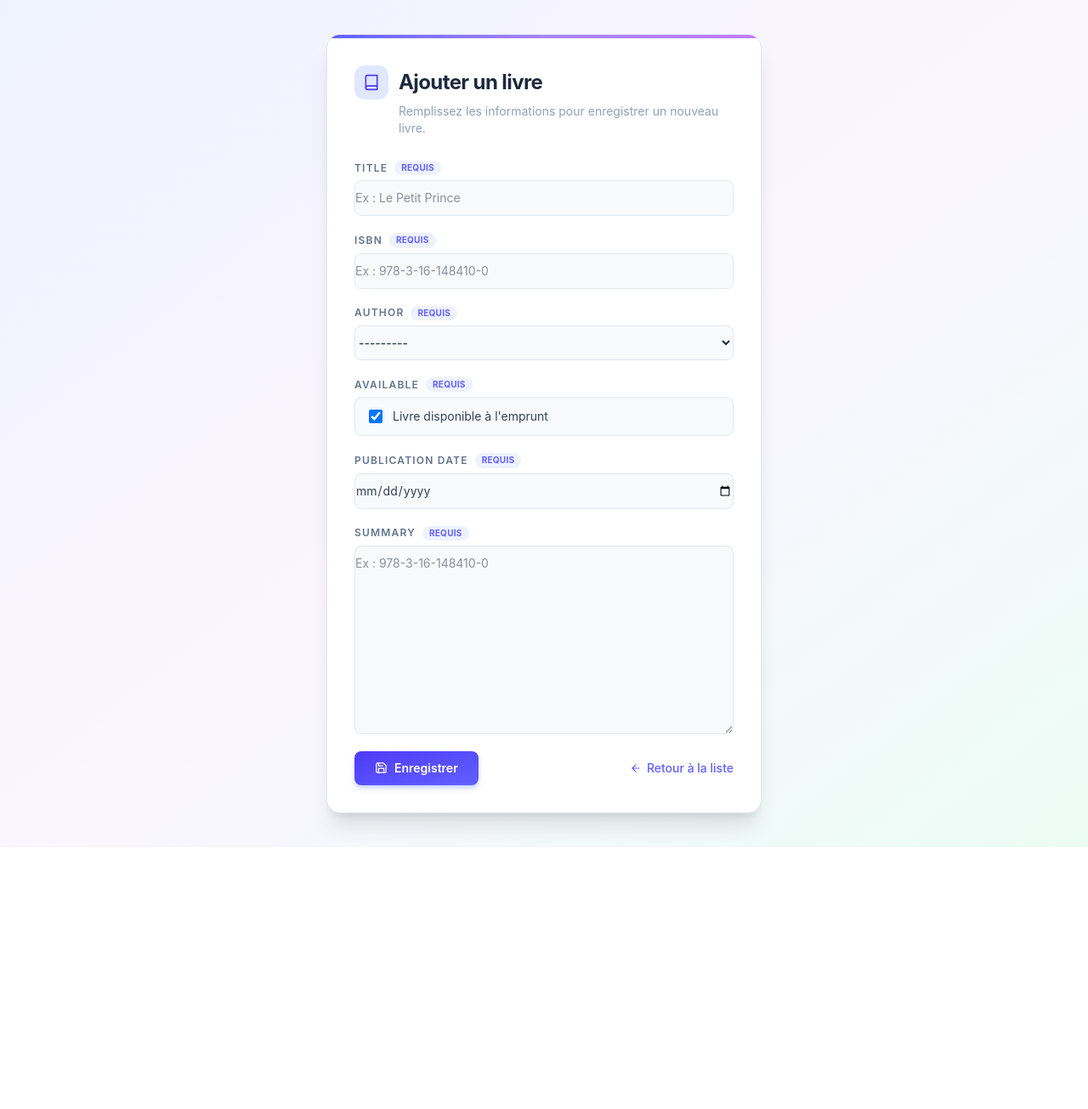
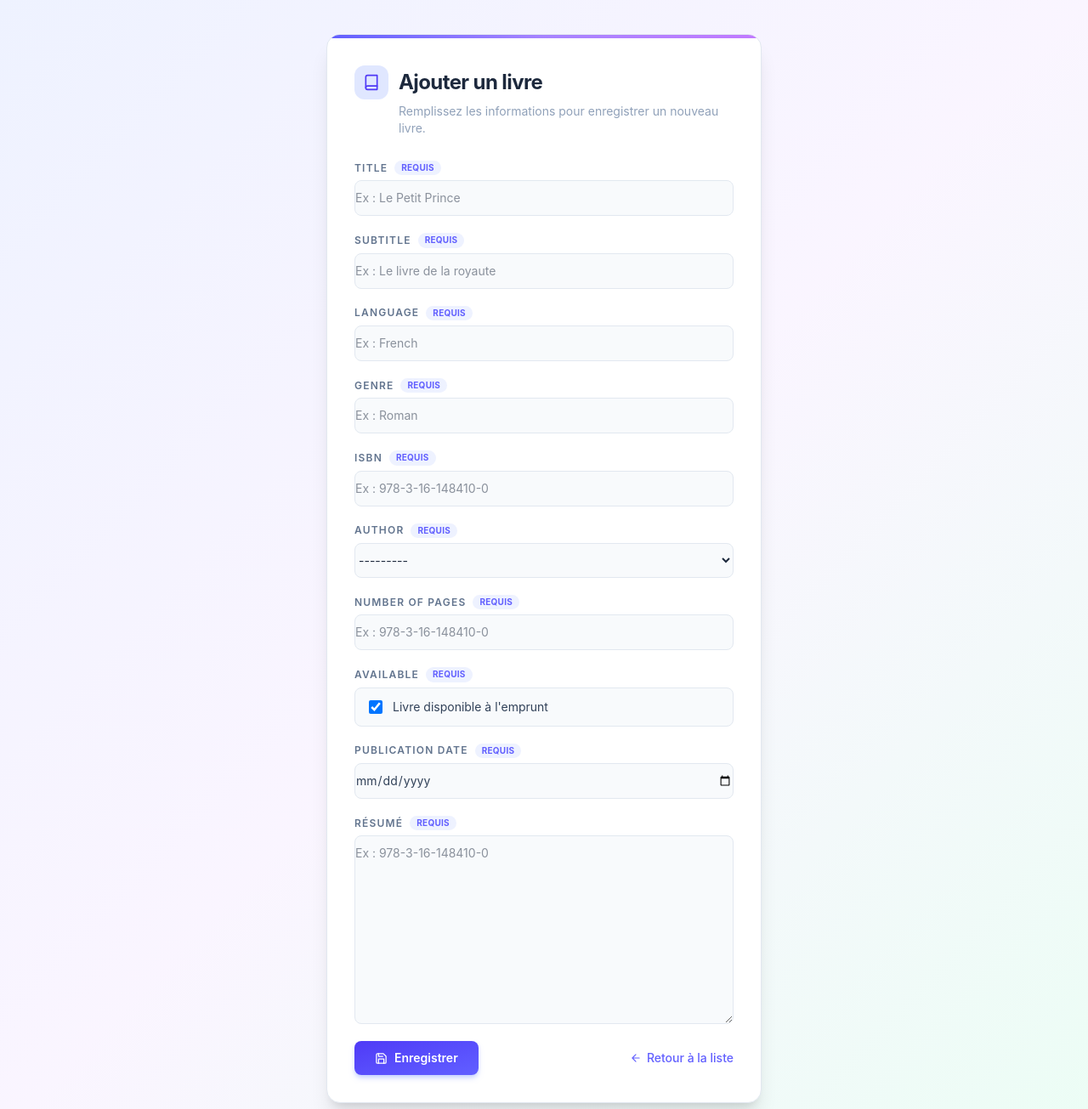
Before and after one commit to ProgErnest/library-models-django, a Django app: page /books/create/ in a window 1280 px wide. Shown: the top 1305 px of the page at 85% size. Before the commit the page ends 997 px from the top, so only its background shows below. Run offline with Django 5.2, Linux system fonts and the light colour scheme; data comes from the database, SQL or seed files in the repository; both versions use the stored data as it was after the commit; style sheets or scripts are compiled from the project's sources; some libraries are stand-ins or nearby versions.

Commit message:
translationg the edit/create form

```diff
--- a/config/settings.py
+++ b/config/settings.py
@@ -108,7 +108,7 @@ TAILWIND_APP_NAME = 'theme'
 # Internationalization
 # https://docs.djangoproject.com/en/6.0/topics/i18n/
 
-LANGUAGE_CODE = 'en-us'
+LANGUAGE_CODE = 'fr-fr'
 
 TIME_ZONE = 'Africa/Douala'
 
--- a/core/forms.py
+++ b/core/forms.py
@@ -4,13 +4,30 @@ class CreateBookForm(forms.ModelForm):
 
     class Meta:
         model = Book
-        fields = ['title','isbn','author','available','publication_date','summary']
+        fields = ['title','subtitle','language','genre','isbn','author','num_pages','available','publication_date','summary']
+        localized_fields = ['publication_date']
         widgets= {
             'title': forms.TextInput(attrs={
                 'class': 'w-full pl-9 pr-4 py-2.5 text-sm text-slate-800 bg-slate-50 border border-slate-200 rounded-lg shadow-xs placeholder:text-slate-400 placeholder:italic outline-none transition focus:border-indigo-400 focus:bg-white focus:ring-3 focus:ring-indigo-100',
                 'placeholder': 'Ex : Le Petit Prince'
             }),
+            'subtitle': forms.TextInput(attrs={
+                'class': 'w-full pl-9 pr-4 py-2.5 text-sm text-slate-800 bg-slate-50 border border-slate-200 rounded-lg shadow-xs placeholder:text-slate-400 placeholder:italic outline-none transition focus:border-indigo-400 focus:bg-white focus:ring-3 focus:ring-indigo-100',
+                'placeholder': 'Ex : Le livre de la royaute'
+            }),
+            'language': forms.TextInput(attrs={
+                'class': 'w-full pl-9 pr-4 py-2.5 text-sm text-slate-800 bg-slate-50 border border-slate-200 rounded-lg shadow-xs placeholder:text-slate-400 placeholder:italic outline-none transition focus:border-indigo-400 focus:bg-white focus:ring-3 focus:ring-indigo-100',
+                'placeholder': 'Ex : French'
+            }),
+            'genre': forms.TextInput(attrs={
+                'class': 'w-full pl-9 pr-4 py-2.5 text-sm text-slate-800 bg-slate-50 border border-slate-200 rounded-lg shadow-xs placeholder:text-slate-400 placeholder:italic outline-none transition focus:border-indigo-400 focus:bg-white focus:ring-3 focus:ring-indigo-100',
+                'placeholder': 'Ex : Roman'
+            }),
             'isbn': forms.TextInput(attrs={
+                'class': 'w-full pl-9 pr-4 py-2.5 text-sm text-slate-800 bg-slate-50 border border-slate-200 rounded-lg shadow-xs placeholder:text-slate-400 placeholder:italic outline-none transition focus:border-indigo-400 focus:bg-white focus:ring-3 focus:ring-indigo-100',
+                'placeholder': 'Ex : 978-3-16-148410-0'
+            }),
+            'num_pages': forms.TextInput(attrs={
                 'class': 'w-full pl-9 pr-4 py-2.5 text-sm text-slate-800 bg-slate-50 border border-slate-200 rounded-lg shadow-xs placeholder:text-slate-400 placeholder:italic outline-none transition focus:border-indigo-400 focus:bg-white focus:ring-3 focus:ring-indigo-100',
                 'placeholder': 'Ex : 978-3-16-148410-0'
             }),
@@ -21,15 +38,18 @@ class CreateBookForm(forms.ModelForm):
                 'class': 'w-4 h-4 accent-indigo-500 rounded cursor-pointer shrink-0',
                 'checked': False
             }),
-            'publication_date': forms.DateInput(attrs={
+            'publication_date': forms.DateInput(
+                attrs={
                 'type': 'date',
                 'class': 'w-full pl-9 pr-4 py-2.5 text-sm text-slate-700 bg-slate-50 border border-slate-200 rounded-lg shadow-xs outline-none transition focus:border-indigo-400 focus:bg-white focus:ring-3 focus:ring-indigo-100'
-            }),
+                }
+            ),
             'summary': forms.Textarea(attrs={
                 'class': 'w-full pl-9 pr-4 py-2.5 text-sm text-slate-800 bg-slate-50 border border-slate-200 rounded-lg shadow-xs placeholder:text-slate-400 placeholder:italic outline-none transition focus:border-indigo-400 focus:bg-white focus:ring-3 focus:ring-indigo-100',
                 'placeholder': 'Ex : 978-3-16-148410-0'
             }),
         }
+
 
 class AuthorForm(forms.ModelForm):
     birthday = forms.DateField(
--- a/core/templates/core/create_form.html
+++ b/core/templates/core/create_form.html
@@ -1,6 +1,7 @@
+
 {% load tailwind_tags %}
 {% tailwind_css %}
-
+{% load i18n %}
   <body class="min-h-screen flex items-center justify-center bg-gradient-to-br from-indigo-50 via-purple-50 to-emerald-50 px-4 py-10 font-[Inter,ui-sans-serif,system-ui,sans-serif]">
 
     <div class="w-full max-w-lg bg-white rounded-2xl shadow-xl border border-slate-200 overflow-hidden">
@@ -19,9 +20,9 @@
                 <path d="M6.5 2H20v20H6.5A2.5 2.5 0 0 1 4 19.5v-15A2.5 2.5 0 0 1 6.5 2z" stroke="currentColor" stroke-width="2" stroke-linecap="round" stroke-linejoin="round"/>
               </svg>
             </span>
-            <h1 class="text-2xl font-bold tracking-tight text-slate-800">Ajouter un livre</h1>
+            <h1 class="text-2xl font-bold tracking-tight text-slate-800">{% trans "Ajouter un livre" %}</h1>
           </div>
-          <p class="text-sm text-slate-400 ml-13">Remplissez les informations pour enregistrer un nouveau livre.</p>
+          <p class="text-sm text-slate-400 ml-13">{% trans "Remplissez les informations pour enregistrer un nouveau livre." %}</p>
         </div>
 
         <!-- Formulaire -->
@@ -30,16 +31,16 @@
             {% for field in form %}
                 <div class="flex flex-col gap-1.5">
                   <label for="title" class="flex items-center gap-2 text-xs font-semibold uppercase tracking-widest text-slate-500">
-                    {{ field.label}}
+                    {% trans field.label %}
                     <span class="text-[10px] font-bold text-indigo-500 bg-indigo-50 rounded-full px-2 py-0.5 tracking-wide">Requis</span>
                   </label>
                   <div class="relative">
                     {% if field == form.available %}
                       <label for="available" class="flex items-center gap-3 px-4 py-3 bg-slate-50 border border-slate-200 rounded-lg cursor-pointer transition hover:border-indigo-300 hover:bg-indigo-50 select-none">
-                      {{field}}<span class="text-sm text-slate-700">Livre disponible à l'emprunt</span>
+                      {{field}}<span class="text-sm text-slate-700">{% trans "Livre disponible à l'emprunt" %}</span>
                       </label>
                     {% else %}
-                      {{field}}
+                      {{ field }}
                     {% endif %}
                   </div>
                   {% if field.errors %}
@@ -58,7 +59,7 @@
                   <polyline points="17 21 17 13 7 13 7 21" stroke="currentColor" stroke-width="2" stroke-linecap="round" stroke-linejoin="round"/>
                   <polyline points="7 3 7 8 15 8" stroke="currentColor" stroke-width="2" stroke-linecap="round" stroke-linejoin="round"/>
                 </svg>
-                Enregistrer
+                {% trans "Enregistrer" %}
               </button>
 
               <a
@@ -68,7 +69,7 @@
                 <svg width="14" height="14" viewBox="0 0 24 24" fill="none" xmlns="http://www.w3.org/2000/svg">
                   <path d="M19 12H5M12 5l-7 7 7 7" stroke="currentColor" stroke-width="2" stroke-linecap="round" stroke-linejoin="round"/>
                 </svg>
-                Retour à la liste
+                {% trans "Retour à la liste" %}
               </a>
             </div>
 
```
Also changed, not shown: core/templates/core/book_list.html (+28 -3 lines), db.sqlite3, locale/en/LC_MESSAGES/django.po, locale/fr/LC_MESSAGES/django.po, 2 other files.
